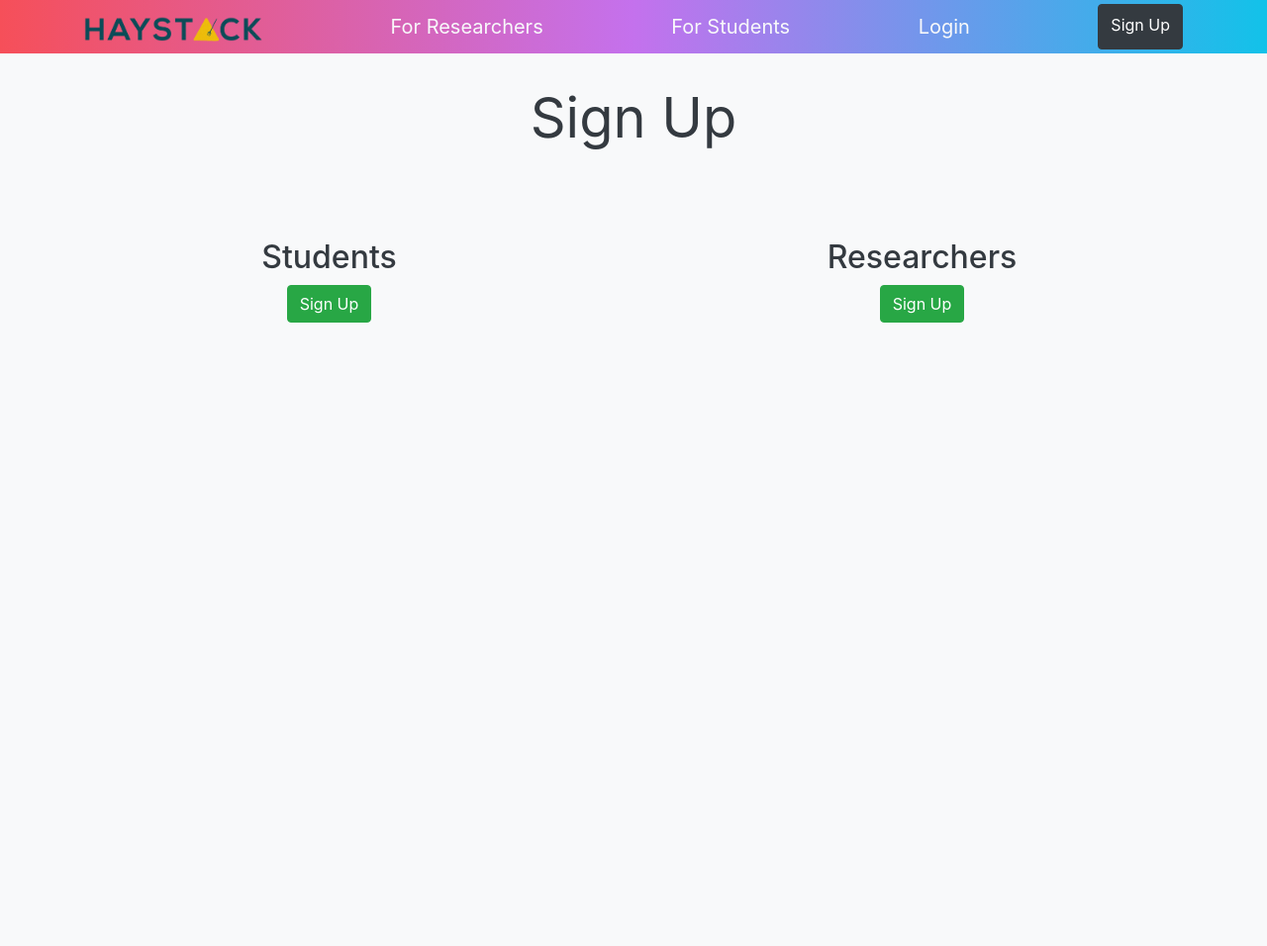
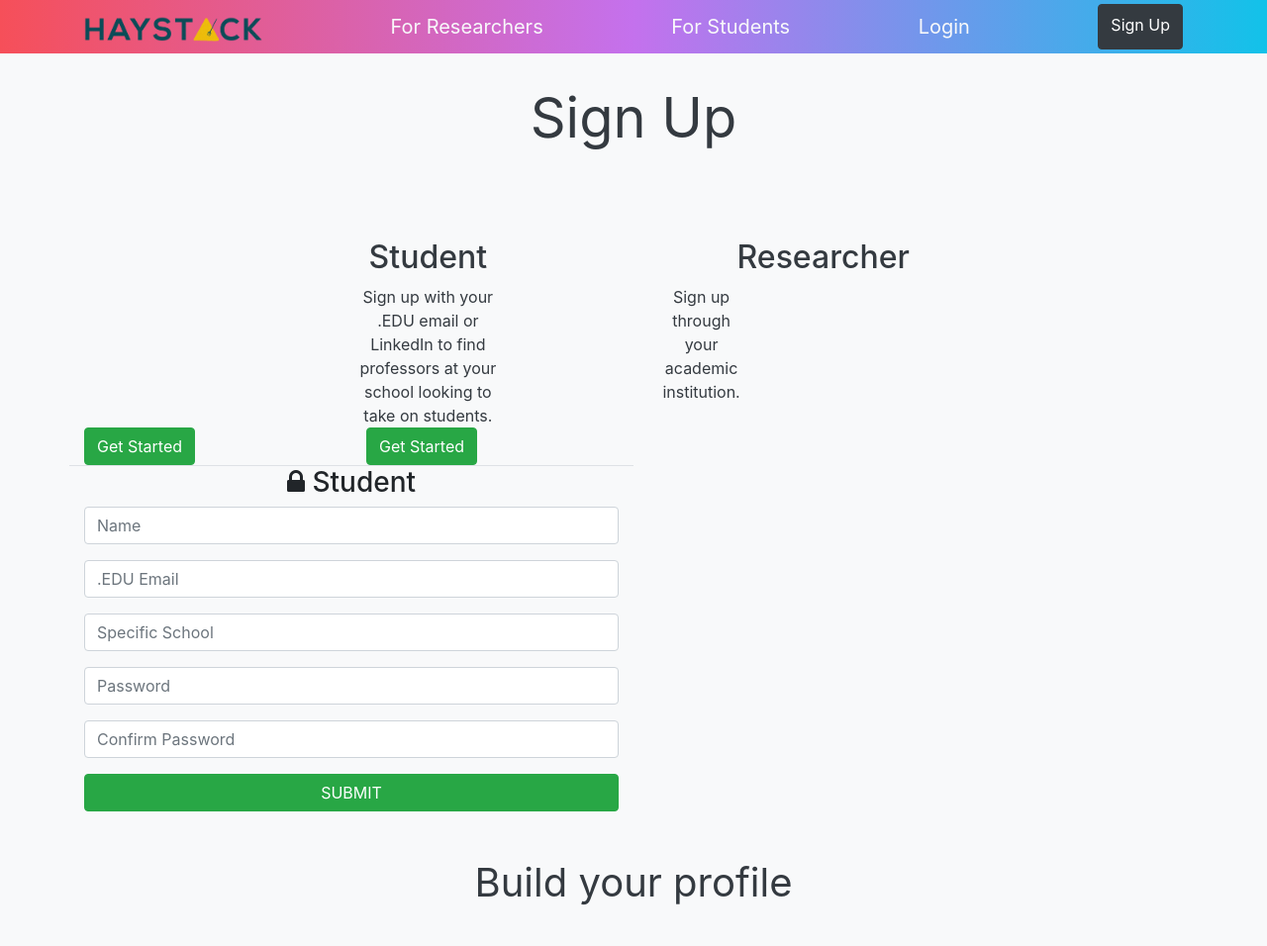
Before and after one commit to tonypan2000/Haystack, a PHP site: page /signup.html in a window 1280 px wide. Shown: the whole page at 99% size. Before the commit the page ends 326 px from the top, so only its background shows below. Run offline with PHP 8.4, Linux system fonts and the light colour scheme; some libraries are stand-ins or nearby versions.

Commit message:
signup page

```diff
--- a/signup.html
+++ b/signup.html
@@ -26,20 +26,120 @@
     </div>
     <section id="one" class="mr-md-3 pt-3 px-3 pt-md-5 px-md-5 text-center overflow-hidden text-dark">
         <div class="row justify-content-md-center">
-            <div class="col-6">
-                <h2>Students</h2>
-                <a class="btn btn-success"href="#">Sign Up</a>
+            <div class="col-4">
+                <h2>Student</h2>
+                <div class="col-6 mx-auto">
+                    <span style="font-size: 1em;">Sign up with your .EDU email or LinkedIn to find professors at your school looking to take on students.</span>
+                </div>
             </div>
-            <div class="col-6">
-                <h2>Researchers</h2>
-                <a class="btn btn-success"href="#">Sign Up</a>
+            <div class="col-4">
+                <h2>Researcher</h2>
+                <div class="col-4">
+                    <span style="font-size: 1em;">Sign up through your academic institution.</span>
+                </div>
             </div>
         </div>
     </section>
+<div class="container">
+    <div class="login-signup">
+      <div class="row">
+        <div class="col-sm-6 nav-tab-holder">
+        <ul class="nav nav-tabs row" role="tablist">
+          <li role="presentation" class="active col-sm-6"><a class="btn btn-success" href="#Students" aria-controls="home" role="tab" data-toggle="tab">Get Started</a></li>
+          <li role="presentation" class="col-sm-6"><a class="btn btn-success" href="#Researchers" aria-controls="profile" role="tab" data-toggle="tab">Get Started</a></li>
+        </ul>
+      </div>
+      </div>
+      <div class="tab-content">
+        <div role="tabpanel" class="tab-pane active" id="Students">
+          <div class="row">
+            <div class="col-sm-6 mobile-pull">
+              <article role="login">
+                <h3 class="text-center"><i class="fa fa-lock"></i> Student </h3>
+                <form class="signup" action="index.html" method="post">
+                  <div class="form-group">
+                    <input type="text" class="form-control" placeholder="Name">
+                  </div>
+                  <div class="form-group">
+                    <input type="email" class="form-control" placeholder=".EDU Email">
+                  </div>
+                  <div class="form-group">
+                    <input type="text" class="form-control" placeholder="Specific School">
+                  </div>
+                  <div class="form-group">
+                    <input type="password" class="form-control" placeholder="Password">
+                  </div>
+                  <div class="form-group">
+                    <input type="password" class="form-control" placeholder="Confirm Password">
+                  </div>
+                  <div class="form-group">
+                    <input type="submit" class="btn btn-success btn-block"  value="SUBMIT">
+                  </div>
+                </form>
+              </article>
+            </div>
+          </div>
+          <!-- end of row -->
+        </div>
+        <!-- end of home -->
+      <div role="tabpanel" class="tab-pane" id="Researchers">
+        <div class="row">
+          <div class="col-sm-6 mobile-pull">
+            <article role="login">
+              <h3 class="text-center"><i class="fa fa-lock"></i> Researcher</h3>
+              <form class="signup" action="index.html" method="post">
+                <div class="form-group">
+                  <div class="input-group">
+                    <div class="input-group-prepend">
+                        <input type="text" class="form-control" placeholder="Name">
+                    </div>
+                      <select class="form-control form-control-sm">
+                        <option>Title</option>
+                        <option>Prof.</option>
+                        <option>Mr.</option>
+                        <option>Mrs.</option>
+                        <option>Ms.</option>
+                        <option>Dr.</option>
+                      </select>
+                  </div>
+                <div class="form-group">
+                  <input type="email" class="form-control" placeholder=".EDU Email">
+                </div>
+                <div class="form-group">
+                  <input type="text" class="form-control" placeholder="Specific School">
+                </div>
+                <div class="form-group">
+                  <input type="text" class="form-control" placeholder="Department">
+                </div>
+                <div class="form-group">
+                  <input type="password" class="form-control" placeholder="Password">
+                </div>
+                <div class="form-group">
+                  <input type="password" class="form-control" placeholder="Confirm Password">
+                </div>
+                <div class="form-group">
+                </div>
+                <div class="form-group">
+                  <input type="submit" class="btn btn-success btn-block"  value="SUBMIT">
+                </div>
+              </form>
+            </article>
+          </div>
+        </div>
+      </div>
+  </div>
+  </div>
+  <div class="position-relative overflow-hidden m-md-3 text-center text-dark">
+      <div class="col-md-5 p-lg-3 mx-auto">
+          <h1 class="display-8 font-weight-normal">Build your profile</h1>
+      </div>
+  </div>
+  <?php include 'signup.php';?>
 </body>
 <footer>
-    <script src="https://code.jquery.com/jquery-3.3.1.slim.min.js" integrity="sha384-q8i/X+965DzO0rT7abK41JStQIAqVgRVzpbzo5smXKp4YfRvH+8abtTE1Pi6jizo" crossorigin="anonymous"></script>
-    <script src="https://stackpath.bootstrapcdn.com/bootstrap/4.1.3/js/bootstrap.min.js" integrity="sha384-ChfqqxuZUCnJSK3+MXmPNIyE6ZbWh2IMqE241rYiqJxyMiZ6OW/JmZQ5stwEULTy" crossorigin="anonymous"></script>
-    <script src="https://cdnjs.cloudflare.com/ajax/libs/popper.js/1.14.3/umd/popper.min.js" integrity="sha384-ZMP7rVo3mIykV+2+9J3UJ46jBk0WLaUAdn689aCwoqbBJiSnjAK/l8WvCWPIPm49" crossorigin="anonymous"></script>
+  <link rel="stylesheet" href="https://maxcdn.bootstrapcdn.com/font-awesome/4.4.0/css/font-awesome.min.css">
+  <script src="https://code.jquery.com/jquery-3.3.1.slim.min.js" integrity="sha384-q8i/X+965DzO0rT7abK41JStQIAqVgRVzpbzo5smXKp4YfRvH+8abtTE1Pi6jizo" crossorigin="anonymous"></script>
+  <script src="https://stackpath.bootstrapcdn.com/bootstrap/4.1.3/js/bootstrap.min.js" integrity="sha384-ChfqqxuZUCnJSK3+MXmPNIyE6ZbWh2IMqE241rYiqJxyMiZ6OW/JmZQ5stwEULTy" crossorigin="anonymous"></script>
+  <script src="https://cdnjs.cloudflare.com/ajax/libs/popper.js/1.14.3/umd/popper.min.js" integrity="sha384-ZMP7rVo3mIykV+2+9J3UJ46jBk0WLaUAdn689aCwoqbBJiSnjAK/l8WvCWPIPm49" crossorigin="anonymous"></script>
 </footer>
 </html>
```
Also changed, not shown: signup.php (added, +14 -0 lines), favicon.ico, styles.css (line endings or trailing spaces).
